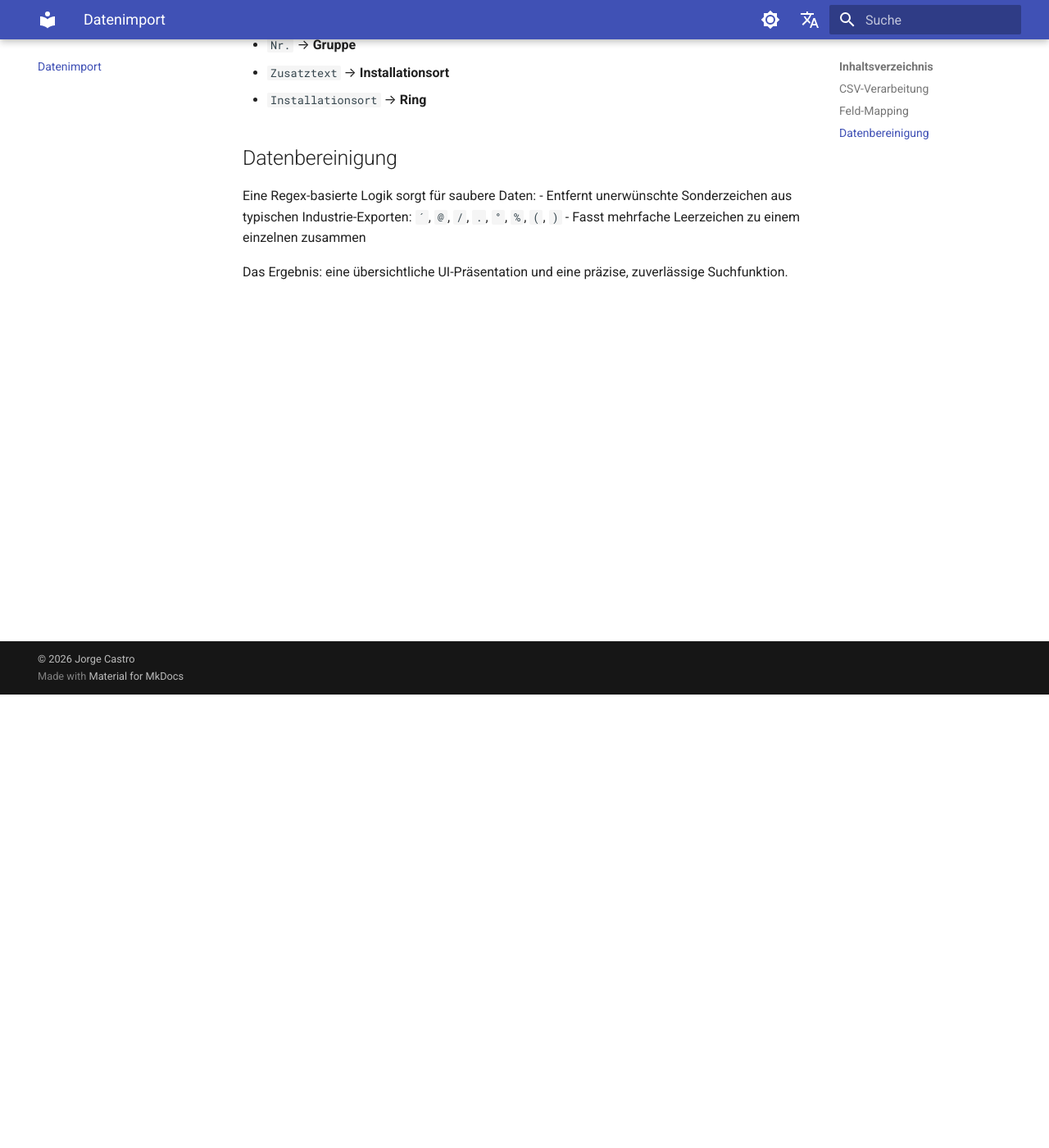
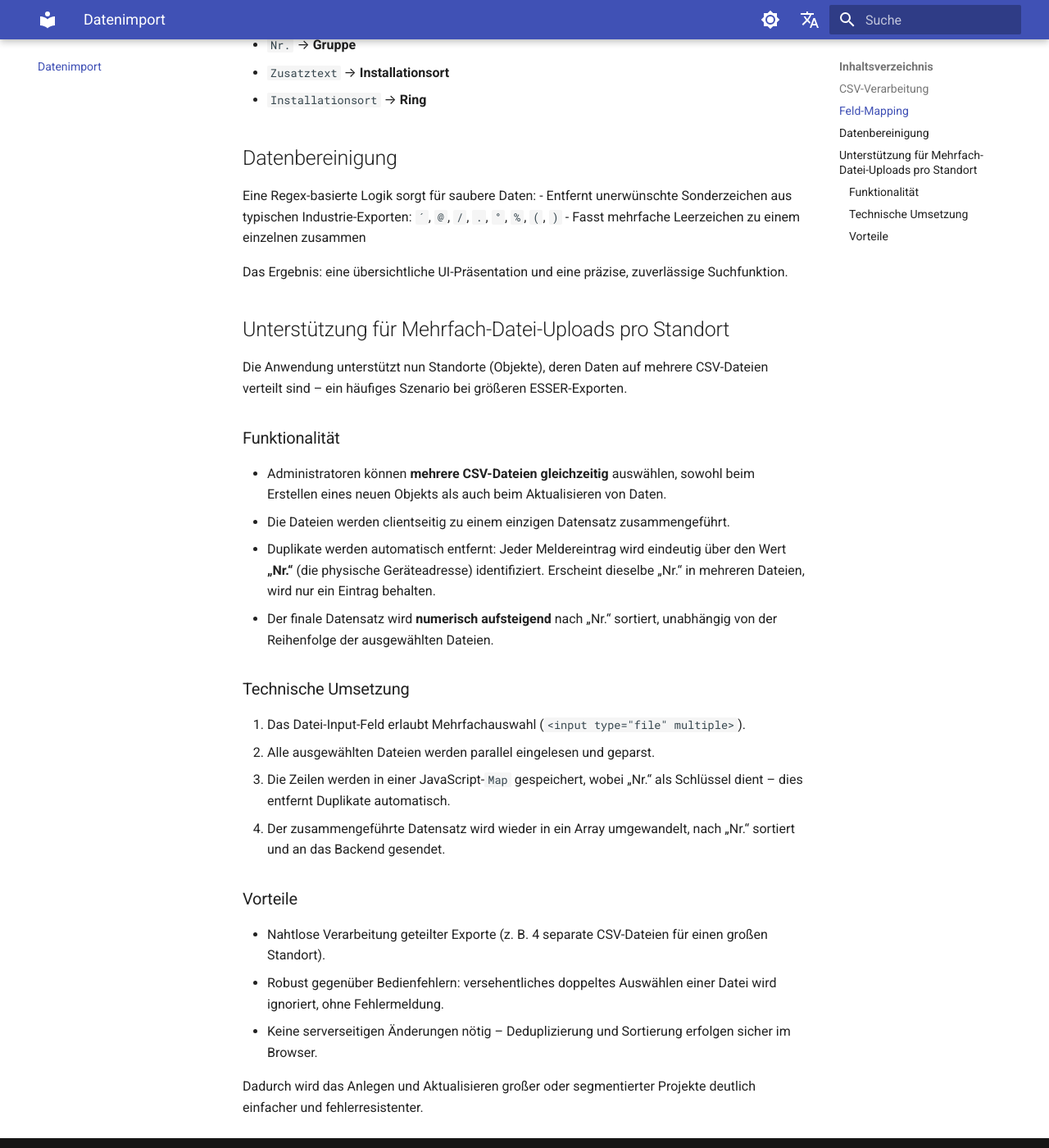
Before and after one commit to jecastrom/hab, an MkDocs documentation site: the page built from docs/02_datenimport.md, in a window 1280 px wide and 1400 px high, scrolled down 553 px. Shown: the whole window at 82% size. Built offline with MkDocs 1.6.1 and Material for MkDocs 9.7.7, drawn with Linux system fonts in a browser that asks for light colours; comment, search, counter and statistics services are not loaded.

Commit message:
Docs update

```diff
--- a/docs/02_datenimport.md
+++ b/docs/02_datenimport.md
@@ -22,3 +22,26 @@ Eine Regex-basierte Logik sorgt für saubere Daten:
 - Fasst mehrfache Leerzeichen zu einem einzelnen zusammen
 
 Das Ergebnis: eine übersichtliche UI-Präsentation und eine präzise, zuverlässige Suchfunktion.
+
+## Unterstützung für Mehrfach-Datei-Uploads pro Standort
+
+Die Anwendung unterstützt nun Standorte (Objekte), deren Daten auf mehrere CSV-Dateien verteilt sind – ein häufiges Szenario bei größeren ESSER-Exporten.
+
+### Funktionalität
+- Administratoren können **mehrere CSV-Dateien gleichzeitig** auswählen, sowohl beim Erstellen eines neuen Objekts als auch beim Aktualisieren von Daten.
+- Die Dateien werden clientseitig zu einem einzigen Datensatz zusammengeführt.
+- Duplikate werden automatisch entfernt: Jeder Meldereintrag wird eindeutig über den Wert **„Nr.“** (die physische Geräteadresse) identifiziert. Erscheint dieselbe „Nr.“ in mehreren Dateien, wird nur ein Eintrag behalten.
+- Der finale Datensatz wird **numerisch aufsteigend** nach „Nr.“ sortiert, unabhängig von der Reihenfolge der ausgewählten Dateien.
+
+### Technische Umsetzung
+1. Das Datei-Input-Feld erlaubt Mehrfachauswahl (`<input type="file" multiple>`).
+2. Alle ausgewählten Dateien werden parallel eingelesen und geparst.
+3. Die Zeilen werden in einer JavaScript-`Map` gespeichert, wobei „Nr.“ als Schlüssel dient – dies entfernt Duplikate automatisch.
+4. Der zusammengeführte Datensatz wird wieder in ein Array umgewandelt, nach „Nr.“ sortiert und an das Backend gesendet.
+
+### Vorteile
+- Nahtlose Verarbeitung geteilter Exporte (z. B. 4 separate CSV-Dateien für einen großen Standort).
+- Robust gegenüber Bedienfehlern: versehentliches doppeltes Auswählen einer Datei wird ignoriert, ohne Fehlermeldung.
+- Keine serverseitigen Änderungen nötig – Deduplizierung und Sortierung erfolgen sicher im Browser.
+
+Dadurch wird das Anlegen und Aktualisieren großer oder segmentierter Projekte deutlich einfacher und fehlerresistenter.
```
Also changed, not shown: docs/en/02_datenimport.md (+23 -0 lines).
